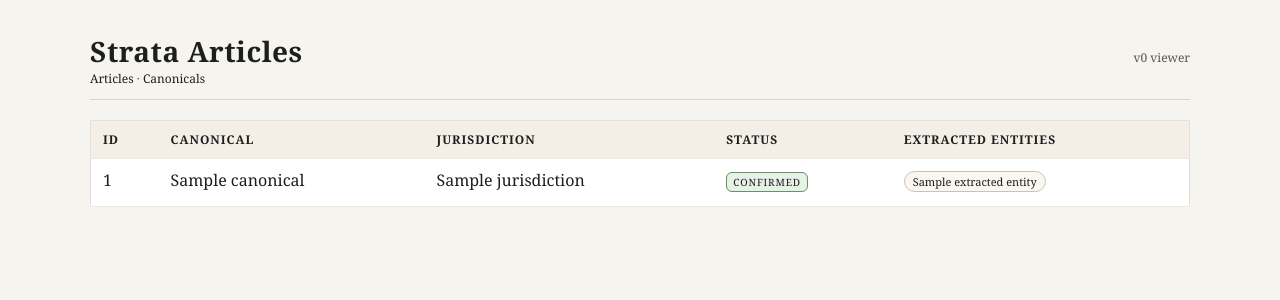
After one commit to brandonorourke/strata, a FastAPI app: template apps/api/templates/canonicals.html in a window 1280 px wide. The commit adds this page. Shown: the top 300 px of the page. Run offline with FastAPI, Linux system fonts and the light colour scheme; the template is opened without the code that fills it: most values are stand-ins (such as "Sample title", 1, 10 or a date in 2020); parts of the project's set-up code (start-up, migrations or seed data) failed here and were passed over.

Commit message:
UI: add canonicals list page with status and links

```diff
--- a/apps/api/main.py
+++ b/apps/api/main.py
@@ -6,7 +6,7 @@ from sqlalchemy import select
 from sqlalchemy.orm import selectinload
 
 from strata_core.db import AsyncSessionLocal
-from strata_core.models import NewsArticle, ExtractedEvent
+from strata_core.models import NewsArticle, ExtractedEvent, CanonicalEntity, EntityLink
 
 app = FastAPI(title="Strata UI")
 templates = Jinja2Templates(directory="apps/api/templates")
@@ -56,3 +56,25 @@ async def article_detail(request: Request, article_id: int):
         "article_detail.html",
         {"request": request, "article": article},
     )
+
+
+@app.get("/canonicals")
+async def list_canonicals(request: Request, limit: int = 100):
+    async with AsyncSessionLocal() as session:
+        stmt = (
+            select(CanonicalEntity)
+            .options(
+                selectinload(CanonicalEntity.entity_links).selectinload(
+                    EntityLink.extracted_entity
+                )
+            )
+            .order_by(CanonicalEntity.id.asc())
+            .limit(limit)
+        )
+        result = await session.execute(stmt)
+        canonicals = list(result.scalars().all())
+
+    return templates.TemplateResponse(
+        "canonicals.html",
+        {"request": request, "canonicals": canonicals},
+    )
--- a/apps/api/templates/base.html
+++ b/apps/api/templates/base.html
@@ -71,6 +71,19 @@
         margin-bottom: 4px;
         background: #faf7f1;
       }
+      .status {
+        text-transform: uppercase;
+        font-size: 10px;
+        letter-spacing: 0.08em;
+        padding: 2px 6px;
+        border-radius: 6px;
+        border: 1px solid #c9c3b6;
+        background: #f3efe6;
+      }
+      .status.confirmed {
+        border-color: #6b8f6a;
+        background: #e7f2e7;
+      }
       .events {
         display: flex;
         flex-wrap: wrap;
@@ -104,7 +117,13 @@
   <body>
     <div class="container">
       <header>
-        <h1><a href="/">Strata Articles</a></h1>
+        <div>
+          <h1><a href="/">Strata Articles</a></h1>
+          <div class="meta">
+            <a href="/">Articles</a> ·
+            <a href="/canonicals">Canonicals</a>
+          </div>
+        </div>
         <div class="meta">v0 viewer</div>
       </header>
       {% block content %}{% endblock %}
--- /dev/null
+++ b/apps/api/templates/canonicals.html
@@ -0,0 +1,39 @@
+{% extends "base.html" %}
+{% block content %}
+  <table>
+    <thead>
+      <tr>
+        <th>ID</th>
+        <th>Canonical</th>
+        <th>Jurisdiction</th>
+        <th>Status</th>
+        <th>Extracted Entities</th>
+      </tr>
+    </thead>
+    <tbody>
+    {% for canonical in canonicals %}
+      <tr>
+        <td>{{ canonical.id }}</td>
+        <td>{{ canonical.canonical_name }}</td>
+        <td>{{ canonical.jurisdiction or "" }}</td>
+        <td>
+          <span class="status {{ canonical.status }}">
+            {{ canonical.status }}
+          </span>
+        </td>
+        <td>
+          {% if canonical.entity_links %}
+            {% for link in canonical.entity_links %}
+              {% if link.extracted_entity %}
+                <span class="pill">{{ link.extracted_entity.extracted_name }}</span>
+              {% endif %}
+            {% endfor %}
+          {% else %}
+            <span class="meta">No links</span>
+          {% endif %}
+        </td>
+      </tr>
+    {% endfor %}
+    </tbody>
+  </table>
+{% endblock %}
--- a/strata_core/models.py
+++ b/strata_core/models.py
@@ -62,6 +62,7 @@ class ExtractedEntity(Base):
     last_seen_at = Column(DateTime(timezone=True), nullable=False, server_default=func.now())
 
     extracted_events = relationship("ExtractedEvent", back_populates="entity")
+    entity_links = relationship("EntityLink", back_populates="extracted_entity")
 
 
 class ExtractedEvent(Base):
@@ -108,5 +109,5 @@ class EntityLink(Base):
     link_method = Column(Text, nullable=True)
     created_at = Column(DateTime(timezone=True), server_default=func.now())
 
-    extracted_entity = relationship("ExtractedEntity")
+    extracted_entity = relationship("ExtractedEntity", back_populates="entity_links")
     canonical_entity = relationship("CanonicalEntity", back_populates="entity_links")
```
